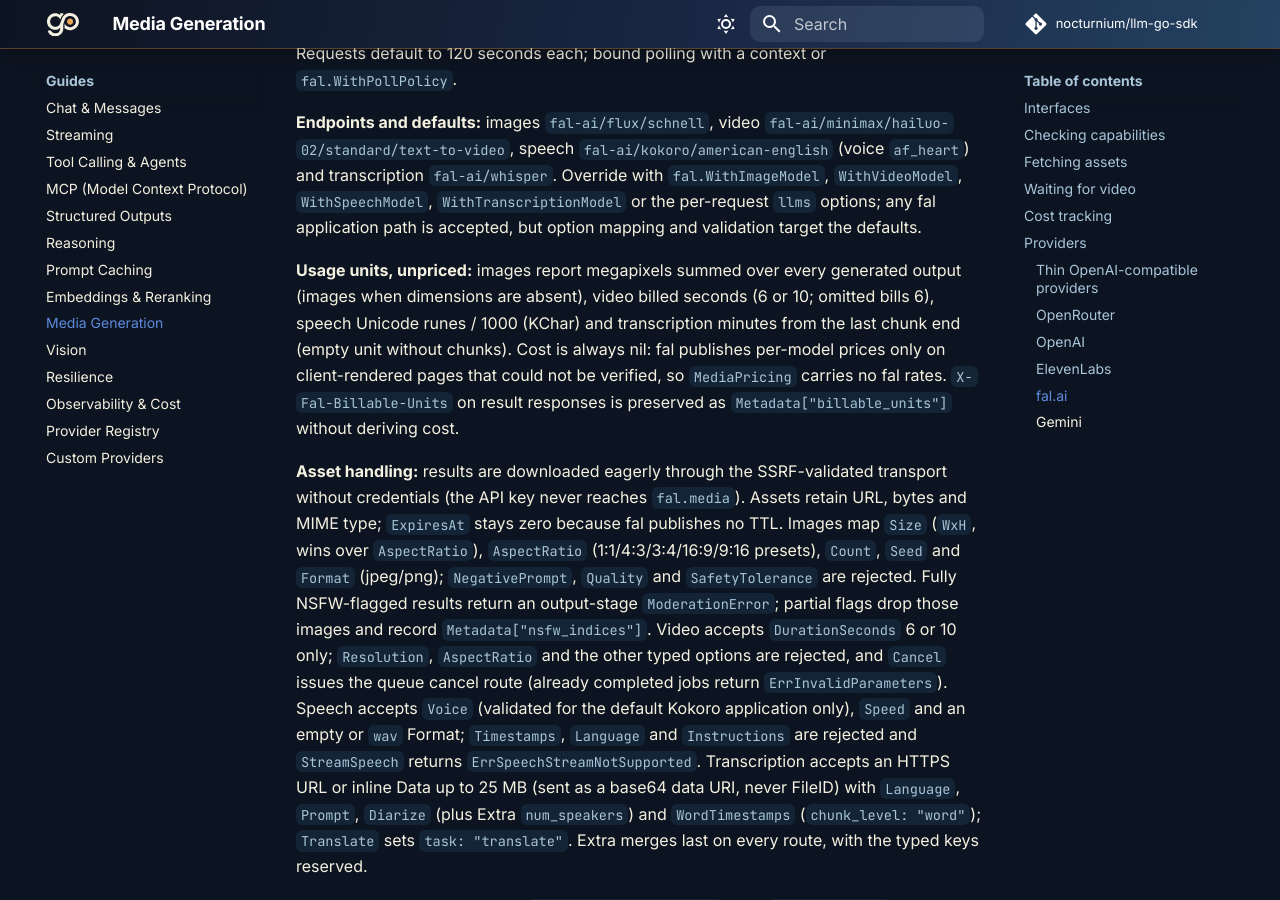
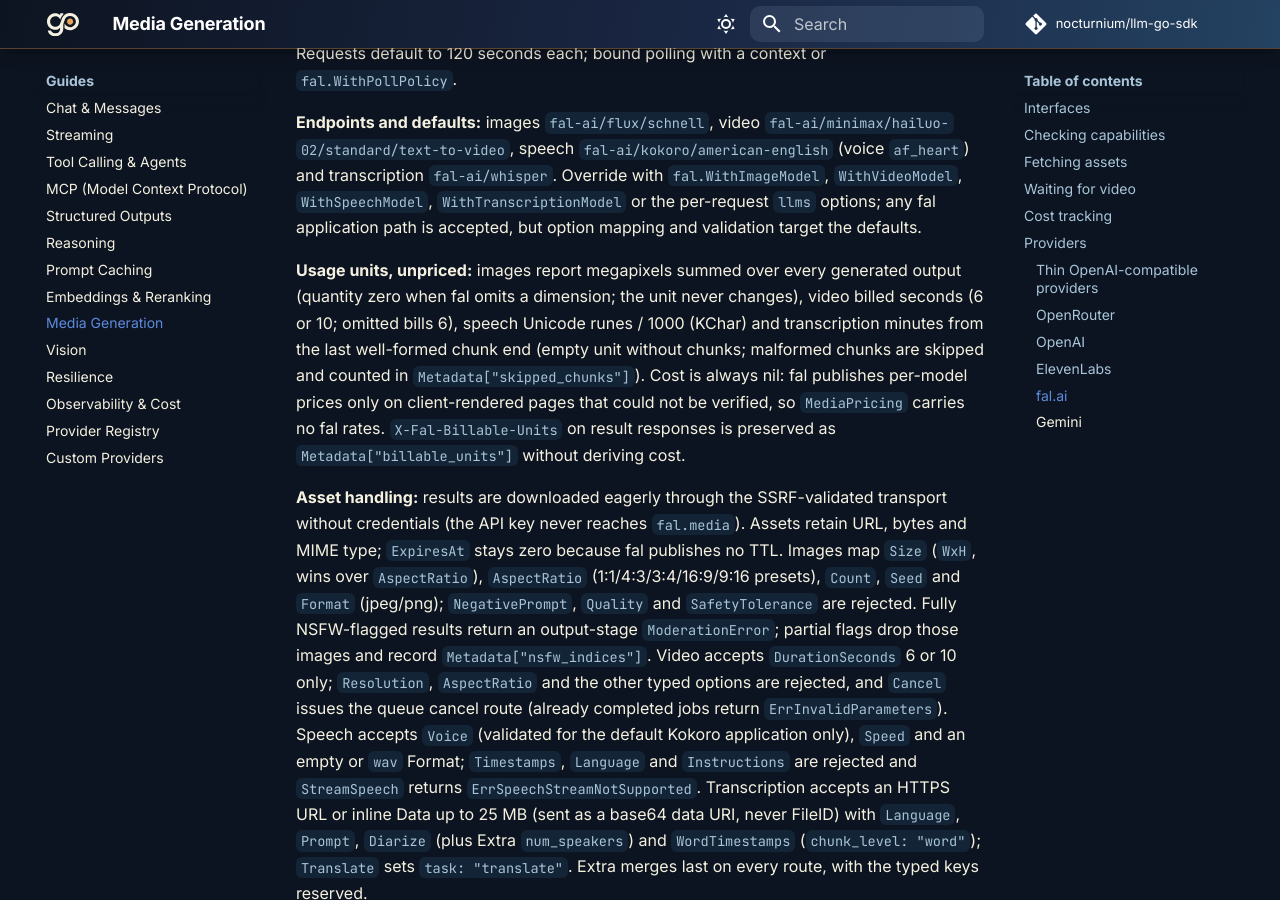
Before and after one commit to nocturnium/llm-go-sdk, an MkDocs documentation site: the page built from docs/guides/media.md, in a window 1280 px wide and 900 px high, scrolled down 10660 px. Built offline with MkDocs 1.6.1 and Material for MkDocs 9.7.7, drawn with Linux system fonts in a browser that asks for light colours; comment, search, counter and statistics services are not loaded.

Commit message:
docs(fal): describe the stable megapixel unit and skipped transcript chunks

```diff
--- a/docs/guides/media.md
+++ b/docs/guides/media.md
@@ -386,9 +386,10 @@
 the defaults.
 
 **Usage units, unpriced:** images report megapixels summed over every generated
-output (images when dimensions are absent), video billed seconds (6 or 10;
-omitted bills 6), speech Unicode runes / 1000 (KChar) and transcription minutes
-from the last chunk end (empty unit without chunks). Cost is always nil: fal
+output (quantity zero when fal omits a dimension; the unit never changes), video
+billed seconds (6 or 10; omitted bills 6), speech Unicode runes / 1000 (KChar)
+and transcription minutes from the last well-formed chunk end (empty unit without
+chunks; malformed chunks are skipped and counted in `Metadata["skipped_chunks"]`). Cost is always nil: fal
 publishes per-model prices only on client-rendered pages that could not be
 verified, so `MediaPricing` carries no fal rates. `X-Fal-Billable-Units` on result
 responses is preserved as `Metadata["billable_units"]` without deriving cost.
```
Also changed, not shown: 2 other files.
